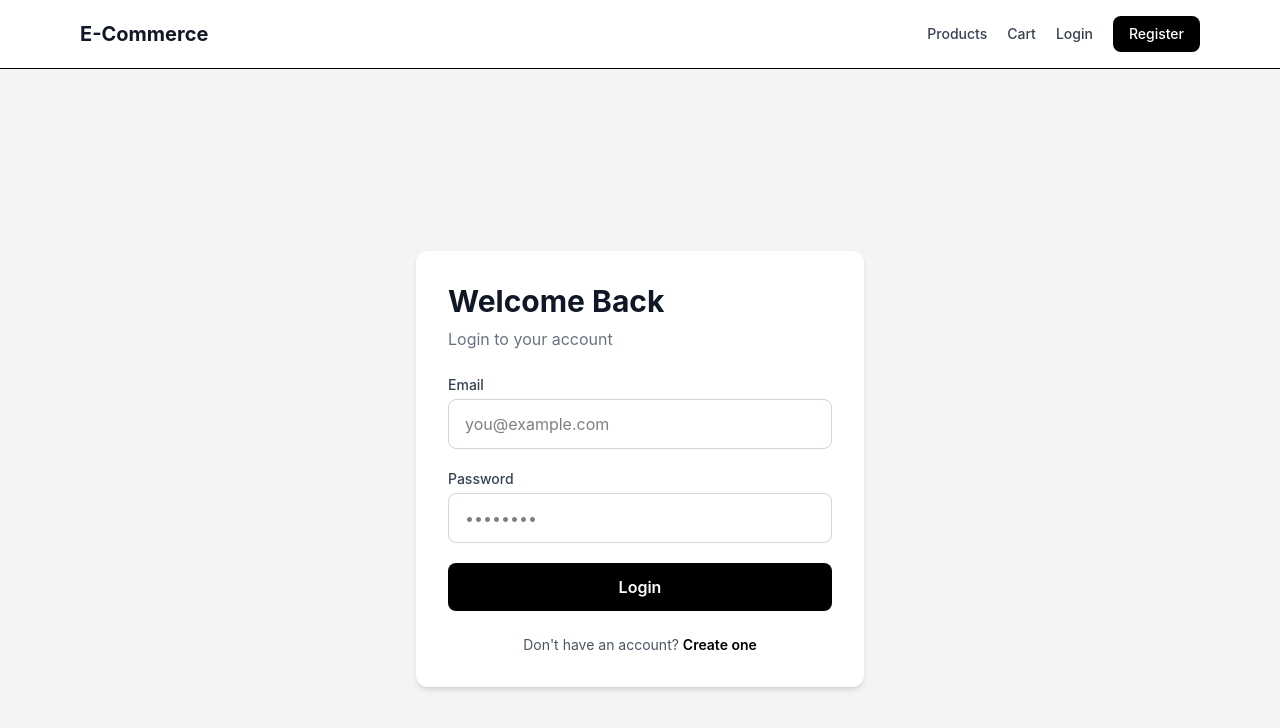
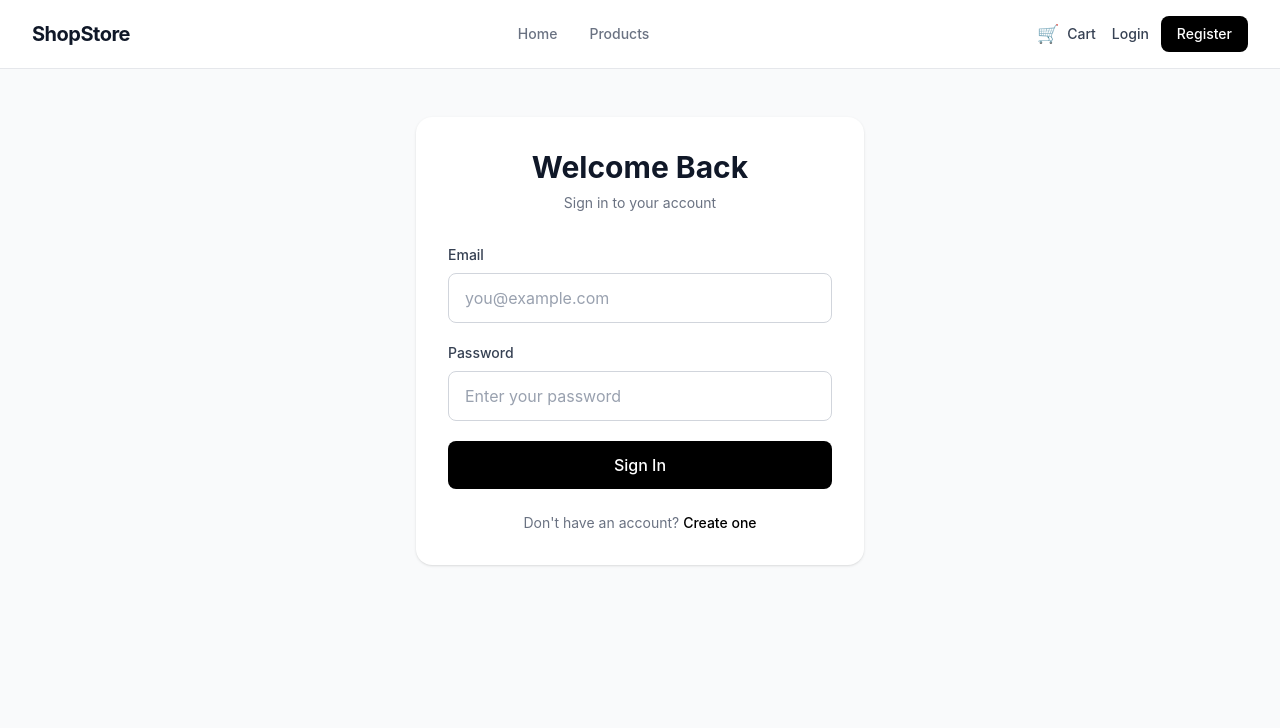
Before and after one commit to ngetnet559-web/CodeAlpha_Ecommerce_Store, a React app in the folder frontend/: page /login in a window 1280 px wide. Shown: the top 728 px of the page. Built offline with nearby package versions, Linux system fonts and the light colour scheme; the HTML template or start-up script is replaced by a standard one.

Commit message:
feat: centralize frontend authentication

```diff
--- a/frontend/src/components/Navbar.jsx
+++ b/frontend/src/components/Navbar.jsx
@@ -1,58 +1,114 @@
-import { Link, useNavigate } from "react-router-dom";
+import { useState } from "react";
+import { Link, useLocation, useNavigate } from "react-router-dom";
+import { useCart } from "../context/useCart";
+import { useAuth } from "../context/useAuth";
 
 const Navbar = () => {
+  const { cart } = useCart();
+  const { user, logout } = useAuth();
+
+  const location = useLocation();
   const navigate = useNavigate();
 
-  const token = localStorage.getItem("token");
+  const [isMenuOpen, setIsMenuOpen] = useState(false);
+
+  const cartCount = cart.reduce(
+    (total, item) => total + item.quantity,
+    0
+  );
 
   const handleLogout = () => {
-    localStorage.removeItem("token");
-    navigate("/login");
+    logout();
+    navigate("/");
+  };
+
+  const isActive = (path) => {
+    return location.pathname === path;
   };
 
   return (
-    <nav className="border-b bg-white">
-      <div className="mx-auto flex max-w-6xl items-center justify-between px-4 py-4">
+    <header className="sticky top-0 z-50 border-b border-gray-200 bg-white">
+      <nav className="mx-auto flex max-w-7xl items-center justify-between px-4 py-4 sm:px-6 lg:px-8">
+        {/* Logo */}
         <Link
-          to="/products"
-          className="text-xl font-bold text-gray-900"
+          to="/"
+          className="text-xl font-bold tracking-tight text-gray-900"
         >
-          E-Commerce
+          ShopStore
         </Link>
 
-        <div className="flex items-center gap-5">
+        {/* Desktop Navigation */}
+        <div className="hidden items-center gap-8 md:flex">
+          <Link
+            to="/"
+            className={`text-sm font-medium transition ${
+              isActive("/")
+                ? "text-black"
+                : "text-gray-500 hover:text-black"
+            }`}
+          >
+            Home
+          </Link>
+
           <Link
             to="/products"
-            className="text-sm font-medium text-gray-700 hover:text-black"
+            className={`text-sm font-medium transition ${
+              isActive("/products")
+                ? "text-black"
+                : "text-gray-500 hover:text-black"
+            }`}
           >
             Products
           </Link>
 
-          <Link
-            to="/cart"
-            className="text-sm font-medium text-gray-700 hover:text-black"
-          >
-            Cart
-          </Link>
-
-          {token && (
+          {user && (
             <Link
               to="/orders"
-              className="text-sm font-medium text-gray-700 hover:text-black"
+              className={`text-sm font-medium transition ${
+                location.pathname.startsWith("/orders")
+                  ? "text-black"
+                  : "text-gray-500 hover:text-black"
+              }`}
             >
               Orders
             </Link>
           )}
+        </div>
 
-          {token ? (
-            <button
-              onClick={handleLogout}
-              className="rounded-lg bg-black px-4 py-2 text-sm font-medium text-white hover:bg-gray-800"
-            >
-              Logout
-            </button>
+        {/* Desktop Actions */}
+        <div className="hidden items-center gap-4 md:flex">
+          <Link
+            to="/cart"
+            className="relative flex items-center gap-2 text-sm font-medium text-gray-700 hover:text-black"
+          >
+            <span className="text-lg">🛒</span>
+            <span>Cart</span>
+
+            {cartCount > 0 && (
+              <span className="absolute -right-3 -top-3 flex h-5 min-w-5 items-center justify-center rounded-full bg-black px-1 text-xs font-bold text-white">
+                {cartCount}
+              </span>
+            )}
+          </Link>
+
+          {user ? (
+            <div className="flex items-center gap-4">
+              <span className="text-sm text-gray-600">
+                Hi,{" "}
+                <span className="font-medium text-gray-900">
+                  {user.name}
+                </span>
+              </span>
+
+              <button
+                onClick={handleLogout}
+                className="rounded-lg border border-gray-300 px-4 py-2 text-sm font-medium text-gray-700 transition hover:bg-gray-100"
+              >
+                Logout
+              </button>
+            </div>
           ) : (
-            <>
+            <div className="flex items-center gap-3">
               <Link
                 to="/login"
                 className="text-sm font-medium text-gray-700 hover:text-black"
@@ -62,15 +118,120 @@ const Navbar = () => {
 
               <Link
                 to="/register"
-                className="rounded-lg bg-black px-4 py-2 text-sm font-medium text-white hover:bg-gray-800"
+                className="rounded-lg bg-black px-4 py-2 text-sm font-medium text-white transition hover:bg-gray-800"
               >
                 Register
               </Link>
-            </>
+            </div>
           )}
         </div>
-      </div>
-    </nav>
+
+        {/* Mobile Actions */}
+        <div className="flex items-center gap-4 md:hidden">
+          <Link
+            to="/cart"
+            className="relative text-lg"
+            aria-label="Shopping cart"
+          >
+            🛒
+
+            {cartCount > 0 && (
+              <span className="absolute -right-2 -top-2 flex h-5 min-w-5 items-center justify-center rounded-full bg-black px-1 text-xs font-bold text-white">
+                {cartCount}
+              </span>
+            )}
+          </Link>
+
+          <button
+            type="button"
+            onClick={() => setIsMenuOpen((open) => !open)}
+            className="text-2xl text-gray-900"
+            aria-label="Toggle menu"
+            aria-expanded={isMenuOpen}
+          >
+            {isMenuOpen ? "✕" : "☰"}
+          </button>
+        </div>
+      </nav>
+
+      {/* Mobile Menu */}
+      {isMenuOpen && (
+        <div className="border-t border-gray-200 bg-white md:hidden">
+          <div className="mx-auto max-w-7xl space-y-1 px-4 py-4 sm:px-6">
+            <Link
+              to="/"
+              className={`block rounded-lg px-4 py-3 text-sm font-medium ${
+                isActive("/")
+                  ? "bg-gray-100 text-black"
+                  : "text-gray-600 hover:bg-gray-50"
+              }`}
+            >
+              Home
+            </Link>
+
+            <Link
+              to="/products"
+              className={`block rounded-lg px-4 py-3 text-sm font-medium ${
+                isActive("/products")
+                  ? "bg-gray-100 text-black"
+                  : "text-gray-600 hover:bg-gray-50"
+              }`}
+            >
+              Products
+            </Link>
+
+            {user && (
+              <Link
+                to="/orders"
+                className={`block rounded-lg px-4 py-3 text-sm font-medium ${
+                  location.pathname.startsWith("/orders")
+                    ? "bg-gray-100 text-black"
+                    : "text-gray-600 hover:bg-gray-50"
+                }`}
+              >
+                Orders
+              </Link>
+            )}
+
+            <div className="my-3 border-t border-gray-100" />
+
+            {user ? (
+              <div className="space-y-3 px-4 py-3">
+                <p className="text-sm text-gray-600">
+                  Signed in as{" "}
+                  <span className="font-medium text-gray-900">
+                    {user.name}
+                  </span>
+                </p>
+
+                <button
+                  onClick={handleLogout}
+                  className="w-full rounded-lg border border-gray-300 px-4 py-3 text-sm font-medium text-gray-700 hover:bg-gray-100"
+                >
+                  Logout
+                </button>
+              </div>
+            ) : (
+              <div className="space-y-2">
+                <Link
+                  to="/login"
+                  className="block rounded-lg px-4 py-3 text-sm font-medium text-gray-600 hover:bg-gray-50"
+                >
+                  Login
+                </Link>
+
+                <Link
+                  to="/register"
+                  className="block rounded-lg bg-black px-4 py-3 text-center text-sm font-medium text-white hover:bg-gray-800"
+                >
+                  Register
+                </Link>
+              </div>
+            )}
+          </div>
+        </div>
+      )}
+    </header>
   );
 };
 
--- /dev/null
+++ b/frontend/src/context/AuthContext.js
@@ -0,0 +1,5 @@
+/* eslint-disable react-refresh/only-export-components */
+
+import { createContext } from "react";
+
+export const AuthContext = createContext(null);
--- /dev/null
+++ b/frontend/src/context/AuthContext.jsx
@@ -0,0 +1,53 @@
+import { createContext, useState } from "react";
+
+// The context must remain exported for consumers; keep the Fast Refresh rule
+// scoped to this non-component export.
+// eslint-disable-next-line react-refresh/only-export-components
+export const AuthContext = createContext(null);
+
+export const AuthProvider = ({ children }) => {
+  const [user, setUser] = useState(() => {
+    const storedUser = localStorage.getItem("user");
+
+    if (!storedUser) {
+      return null;
+    }
+
+    try {
+      return JSON.parse(storedUser);
+    } catch (error) {
+      console.error("Failed to load user:", error);
+
+      localStorage.removeItem("user");
+      localStorage.removeItem("token");
+
+      return null;
+    }
+  });
+
+  const login = (userData, token) => {
+    localStorage.setItem("token", token);
+    localStorage.setItem("user", JSON.stringify(userData));
+
+    setUser(userData);
+  };
+
+  const logout = () => {
+    localStorage.removeItem("token");
+    localStorage.removeItem("user");
+
+    setUser(null);
+  };
+
+  return (
+    <AuthContext.Provider
+      value={{
+        user,
+        login,
+        logout,
+      }}
+    >
+      {children}
+    </AuthContext.Provider>
+  );
+};
--- /dev/null
+++ b/frontend/src/context/AuthProvider.jsx
@@ -0,0 +1,45 @@
+import { useState } from "react";
+import { AuthContext } from "./AuthContext";
+
+const AuthProvider = ({ children }) => {
+  const [user, setUser] = useState(() => {
+    const storedUser = localStorage.getItem("user");
+
+    if (!storedUser) {
+      return null;
+    }
+
+    try {
+      return JSON.parse(storedUser);
+    } catch (error) {
+      console.error("Failed to load user:", error);
+
+      localStorage.removeItem("user");
+      localStorage.removeItem("token");
+
+      return null;
+    }
+  });
+
+  const login = (userData, token) => {
+    localStorage.setItem("token", token);
+    localStorage.setItem("user", JSON.stringify(userData));
+
+    setUser(userData);
+  };
+
+  const logout = () => {
+    localStorage.removeItem("token");
+    localStorage.removeItem("user");
+
+    setUser(null);
+  };
+
+  return (
+    <AuthContext.Provider value={{ user, login, logout }}>
+      {children}
+    </AuthContext.Provider>
+  );
+};
+
+export default AuthProvider;
--- /dev/null
+++ b/frontend/src/context/useAuth.js
@@ -0,0 +1,12 @@
+import { useContext } from "react";
+import { AuthContext } from "./AuthContext";
+
+export const useAuth = () => {
+  const context = useContext(AuthContext);
+
+  if (!context) {
+    throw new Error("useAuth must be used inside AuthProvider");
+  }
+
+  return context;
+};
--- a/frontend/src/main.jsx
+++ b/frontend/src/main.jsx
@@ -1,13 +1,16 @@
 import { StrictMode } from "react";
 import { createRoot } from "react-dom/client";
+import "./index.css";
 import App from "./App.jsx";
-import "./index.css";
-import { CartProvider } from "./context/CartContext.jsx";
+import { CartProvider } from "./context/CartContext";
+import AuthProvider from "./context/AuthProvider";
 
 createRoot(document.getElementById("root")).render(
   <StrictMode>
-    <CartProvider>
-      <App />
-    </CartProvider>
+    <AuthProvider>
+      <CartProvider>
+        <App />
+      </CartProvider>
+    </AuthProvider>
   </StrictMode>
 );
--- a/frontend/src/pages/Login.jsx
+++ b/frontend/src/pages/Login.jsx
@@ -1,16 +1,18 @@
 import { useState } from "react";
 import { Link, useNavigate } from "react-router-dom";
+import { useAuth } from "../context/useAuth";
 
 const Login = () => {
   const navigate = useNavigate();
+  const { login } = useAuth();
 
   const [formData, setFormData] = useState({
     email: "",
     password: "",
   });
 
+  const [loading, setLoading] = useState(false);
   const [error, setError] = useState("");
-  const [loading, setLoading] = useState(false);
 
   const handleChange = (e) => {
     setFormData({
@@ -23,8 +25,8 @@ const Login = () => {
     e.preventDefault();
 
     try {
+      setLoading(true);
       setError("");
-      setLoading(true);
 
       const response = await fetch("/api/users/login", {
         method: "POST",
@@ -40,10 +42,11 @@ const Login = () => {
         throw new Error(data.message || "Login failed");
       }
 
-      localStorage.setItem("token", data.token);
+      login(data.user, data.token);
 
-      navigate("/products");
+      navigate("/");
     } catch (error) {
+      console.error("Login error:", error);
       setError(error.message);
     } finally {
       setLoading(false);
@@ -51,75 +54,89 @@ const Login = () => {
   };
 
   return (
-    <div className="flex min-h-screen items-center justify-center bg-gray-100 px-4">
-      <div className="w-full max-w-md rounded-xl bg-white p-8 shadow-md">
-        <h1 className="mb-2 text-3xl font-bold text-gray-900">
+    <div className="min-h-screen bg-gray-50 px-4 py-12 sm:px-6 lg:px-8">
+      <div className="mx-auto max-w-md">
+        <div className="rounded-2xl bg-white p-6 shadow-sm sm:p-8">
+          <div className="text-center">
+            <h1 className="text-3xl font-bold text-gray-900">
               Welcome Back
             </h1>
 
-        <p className="mb-6 text-gray-500">
-          Login to your account
+            <p className="mt-2 text-sm text-gray-500">
+              Sign in to your account
             </p>
+          </div>
 
           {error && (
-          <div className="mb-4 rounded-md bg-red-100 p-3 text-sm text-red-700">
+            <div className="mt-6 rounded-lg bg-red-50 p-4 text-sm text-red-700">
               {error}
             </div>
           )}
 
-        <form onSubmit={handleSubmit} className="space-y-5">
+          <form onSubmit={handleSubmit} className="mt-8 space-y-5">
             <div>
-            <label className="mb-1 block text-sm font-medium text-gray-700">
+              <label
+                htmlFor="email"
+                className="mb-2 block text-sm font-medium text-gray-700"
+              >
                 Email
               </label>
 
               <input
+                id="email"
+                name="email"
                 type="email"
-              name="email"
                 value={formData.email}
                 onChange={handleChange}
+                placeholder="you@example.com"
                 required
-              placeholder="you@example.com"
-              className="w-full rounded-lg border border-gray-300 px-4 py-3 outline-none focus:border-black"
+                autoComplete="email"
+                className="w-full rounded-lg border border-gray-300 px-4 py-3 text-gray-900 outline-none transition placeholder:text-gray-400 focus:border-black focus:ring-1 focus:ring-black"
               />
             </div>
 
             <div>
-            <label className="mb-1 block text-sm font-medium text-gray-700">
+              <label
+                htmlFor="password"
+                className="mb-2 block text-sm font-medium text-gray-700"
+              >
                 Password
               </label>
 
               <input
+                id="password"
+                name="password"
                 type="password"
-              name="password"
                 value={formData.password}
                 onChange={handleChange}
+                placeholder="Enter your password"
                 required
-              placeholder="••••••••"
-              className="w-full rounded-lg border border-gray-300 px-4 py-3 outline-none focus:border-black"
+                autoComplete="current-password"
+                className="w-full rounded-lg border border-gray-300 px-4 py-3 text-gray-900 outline-none transition placeholder:text-gray-400 focus:border-black focus:ring-1 focus:ring-black"
               />
             </div>
 
             <button
               type="submit"
               disabled={loading}
-            className="w-full rounded-lg bg-black px-4 py-3 font-semibold text-white transition hover:bg-gray-800 disabled:cursor-not-allowed disabled:opacity-50"
+              className="w-full rounded-lg bg-black px-4 py-3 font-medium text-white transition hover:bg-gray-800 disabled:cursor-not-allowed disabled:opacity-60"
             >
-            {loading ? "Logging in..." : "Login"}
+              {loading ? "Signing in..." : "Sign In"}
             </button>
           </form>
 
-        <p className="mt-6 text-center text-sm text-gray-600">
+          <p className="mt-6 text-center text-sm text-gray-500">
             Don't have an account?{" "}
             <Link
               to="/register"
-            className="font-semibold text-black hover:underline"
+              className="font-medium text-black hover:underline"
             >
               Create one
             </Link>
           </p>
         </div>
       </div>
+    </div>
   );
 };
 
```
Lines whose indentation alone changed are shown as unchanged.
